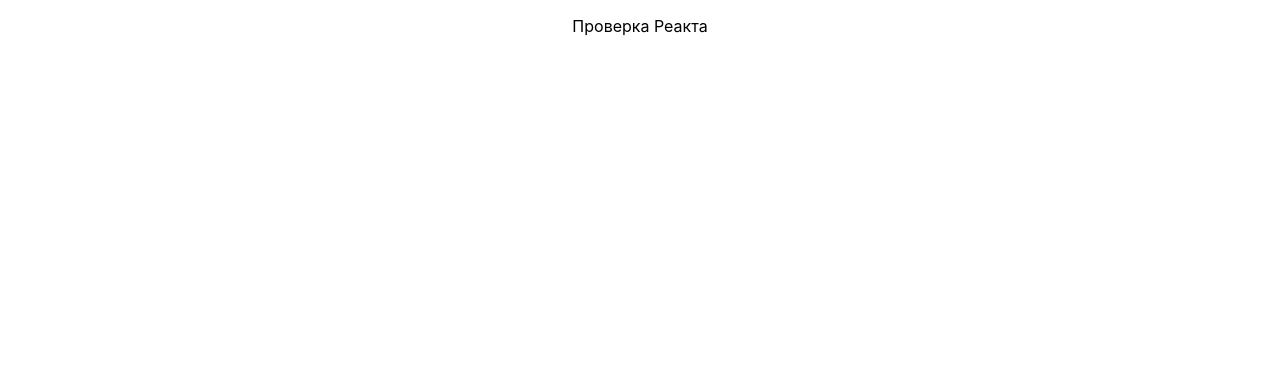
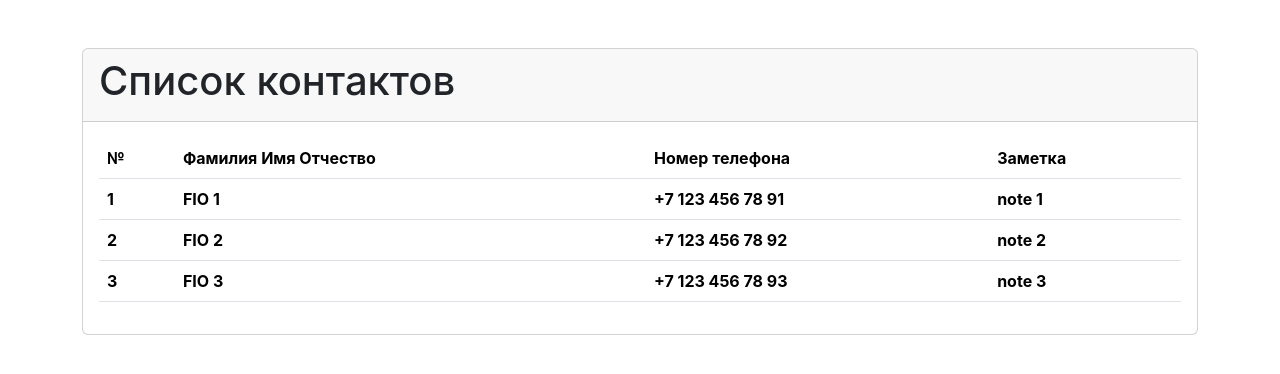
Before and after one commit to SergeyBatenin/contacts-app, a React (Create React App) app in the folder client/: page / in a window 1280 px wide. Shown: the top 374 px of the page. Built offline with nearby package versions, Linux system fonts and the light colour scheme; the HTML template or start-up script is replaced by a standard one.

Commit message:
разбито на базовые компоненты

```diff
--- a/client/public/index.html
+++ b/client/public/index.html
@@ -10,12 +10,13 @@
       content="Web site created using create-react-app"
     />
     <link rel="apple-touch-icon" href="%PUBLIC_URL%/logo192.png" />
-
     <link rel="manifest" href="%PUBLIC_URL%/manifest.json" />
+    <link href="https://cdn.jsdelivr.net/npm/bootstrap@5.3.1/dist/css/bootstrap.min.css" rel="stylesheet" integrity="sha384-4bw+/aepP/YC94hEpVNVgiZdgIC5+VKNBQNGCHeKRQN+PtmoHDEXuppvnDJzQIu9" crossorigin="anonymous">
     <title>Contacts App</title>
   </head>
   <body>
     <noscript>You need to enable JavaScript to run this app.</noscript>
     <div id="root"></div>
+    <script src="https://cdn.jsdelivr.net/npm/bootstrap@5.3.1/dist/js/bootstrap.bundle.min.js" integrity="sha384-HwwvtgBNo3bZJJLYd8oVXjrBZt8cqVSpeBNS5n7C8IVInixGAoxmnlMuBnhbgrkm" crossorigin="anonymous"></script>
   </body>
 </html>
--- a/client/src/App.css
+++ b/client/src/App.css
@@ -1,3 +1,3 @@
-.App {
+/* .App {
   text-align: center;
-}
+} */
--- a/client/src/App.js
+++ b/client/src/App.js
@@ -1,11 +1,24 @@
 import './App.css';
+import TableComp from './blocks/TableComp';
 
 function App() {
+
+  const contacts = [
+    {id: 1, fullName: " FIO 1", phone: "+7 123 456 78 91", note: "note 1"},
+    {id: 2, fullName: " FIO 2", phone: "+7 123 456 78 92", note: "note 2"},
+    {id: 3, fullName: " FIO 3", phone: "+7 123 456 78 93", note: "note 3"}
+  ]
+
   return (
-    <div className="App">
-        <p>
-          Проверка Реакта
-        </p>
+    <div className='container mt-5'>
+      <div className="App card">
+        <div className='card-header'>
+          <h1>Список контактов</h1>
+        </div>
+        <div className='card-body'>
+          <TableComp data={contacts} />
+        </div>
+      </div>
     </div>
   );
 }
--- /dev/null
+++ b/client/src/blocks/TableComp.js
@@ -0,0 +1,26 @@
+import React from 'react';
+import TableRow from '../components/TableRow';
+
+const TableComp = (props) => {
+    return (
+        <table className='table table-hover'>
+        <thead>
+          <tr>
+            <th scope='col'>№</th>
+            <th scope='col'>Фамилия Имя Отчество</th>
+            <th scope='col'>Номер телефона</th>
+            <th scope='col'>Заметка</th>
+          </tr>
+        </thead>
+        <tbody>
+            {
+              props.data.map(item => (
+                <TableRow contact={item}/>
+              ))
+            }
+        </tbody>
+      </table>
+    );
+}
+
+export default TableComp;
--- /dev/null
+++ b/client/src/components/TableRow.js
@@ -0,0 +1,12 @@
+const TableRow = (props) => {
+    return (
+        <tr>
+            <th scope='row'>{props.contact.id}</th>
+            <th>{props.contact.fullName}</th>
+            <th>{props.contact.phone}</th>
+            <th>{props.contact.note}</th>
+        </tr>
+    );
+}
+
+export default TableRow;
```
Also changed, not shown: 1 other file (tests, documents, lock files or other folders).
